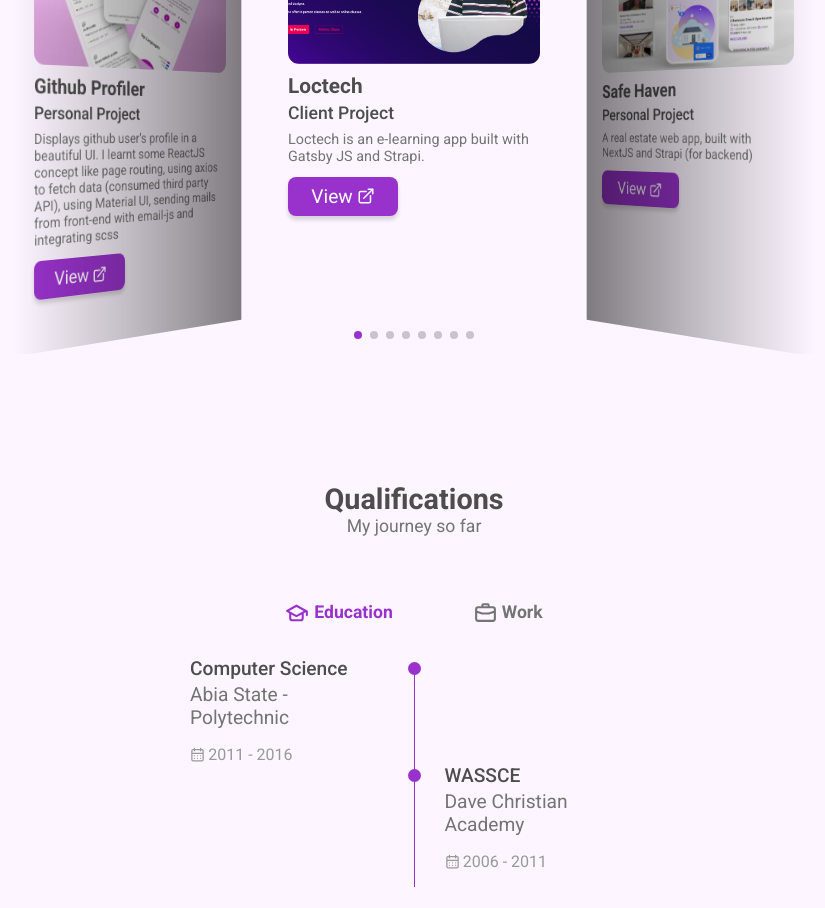
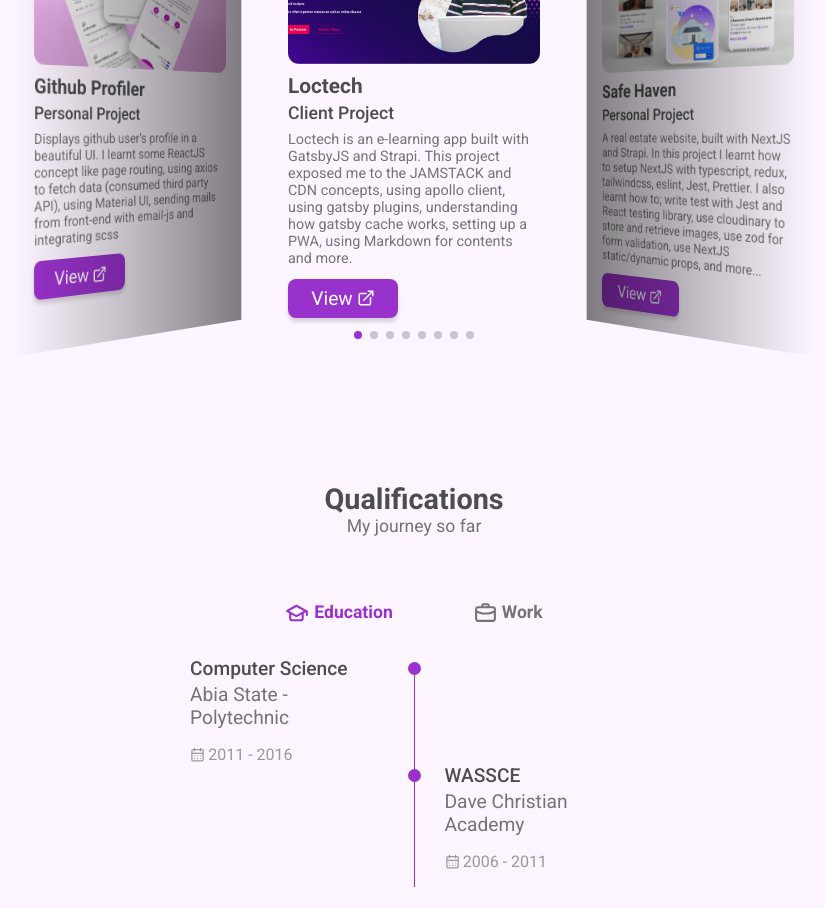
Before and after one commit to prosper74/My-React-Portfolio, a React (Create React App) app: page / in a window 1280 px wide. Shown: the part 2660-3568 px from the top of the page, without its empty margins (226-1051 px from the left). Built offline with nearby package versions, Linux system fonts and the light colour scheme.

Commit message:
Edited the portfolio section

```diff
--- a/src/pages/portfolio/data.js
+++ b/src/pages/portfolio/data.js
@@ -4,7 +4,7 @@ export const data = [
     img: "assets/loctech.png",
     title: "Loctech",
     subtitle: "Client Project",
-    desc: "Loctech is an e-learning app built with Gatsby JS and Strapi. ",
+    desc: "Loctech is an e-learning app built with GatsbyJS and Strapi. This project exposed me to the JAMSTACK and CDN concepts, using apollo client, using gatsby plugins, understanding how gatsby cache works, setting up a PWA, using Markdown for contents and more.",
     link: "https://www.loctechng.com/",
   },
   {
@@ -12,7 +12,7 @@ export const data = [
     img: "assets/safe_haven.jpg",
     title: "Safe Haven",
     subtitle: "Personal Project",
-    desc: "A real estate web app, built with NextJS and Strapi (for backend)",
+    desc: "A real estate website, built with NextJS and Strapi. In this project I learnt how to setup NextJS with typescript, redux, tailwindcss, eslint, Jest, Prettier. I also learnt how to; write test with Jest and React testing library, use cloudinary to store and retrieve images, use zod for form validation, use NextJS static/dynamic props, and more...",
     link: "https://safe-haven-fe.vercel.app/",
   },
   {
@@ -20,7 +20,7 @@ export const data = [
     img: "assets/tantalizers.png",
     title: "The Tantalizers",
     subtitle: "Client Project",
-    desc: "A restaurant website with some cool features. Built with wordpress",
+    desc: "A restaurant website built with WordPress. Features; food ordering system, nice food menu, events and booking system.",
     link: "https://thetantalizersca.com/",
   },
   {
@@ -28,7 +28,7 @@ export const data = [
     img: "assets/reactportfolio.jpg",
     title: "React Portfolio",
     subtitle: "Personal Project",
-    desc: "A simple react portfolio app with a cool features and less libraries. React is really cool!!!",
+    desc: "A react personal portfolio website with a cool animations and smooth scroll. The goal of this project is to build a react app with less libraries and dependencies.",
     link: "https://dr0eu.csb.app/",
   },
   {
@@ -36,7 +36,7 @@ export const data = [
     img: "assets/chappelle.jpg",
     title: "Chappelle Daycare",
     subtitle: "Client Project",
-    desc: "A Daycare website with a lot of features like online booking, blog, PTA section, etc. Built with wordpress",
+    desc: "A Daycare website built with WordPress. With features like online booking, enrollment form, blog, PTA section, admission portal, programs and syllabus, and more...",
     link: "https://chappelledaycare.ca/",
   },
   {
```
Also changed, not shown: 1 other file (tests, documents, lock files or other folders).
